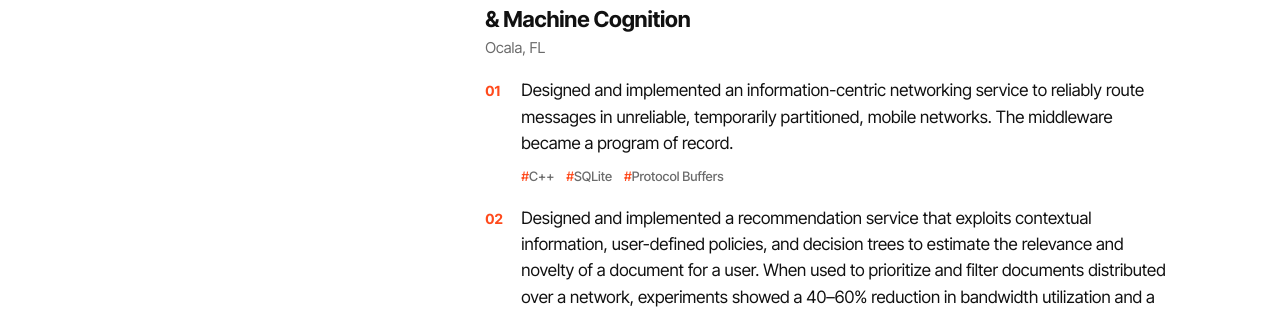
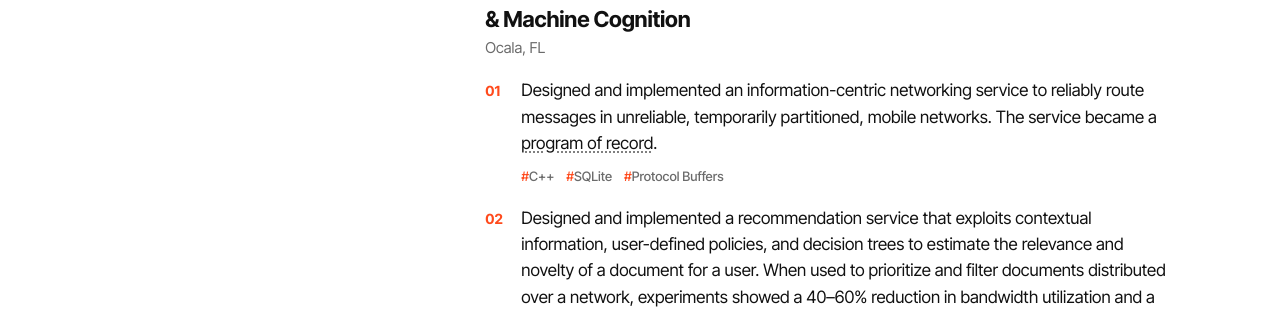
Before and after one commit to giacobenin/giacobenin.github.io, a Jekyll site: the page built from _pages/cv.md, in a window 1280 px wide. Shown: the part 1492-1801 px from the top of the page. Built offline with Jekyll 4.4.1, drawn with Linux system fonts in a browser that asks for light colours.

Commit message:
Link 'program of record' to a defined concept on the CV
Reword the IHMC bullet ('The service became a program of record'). With
no Wikidata item, the term is a schema:DefinedTerm on the CV page with
its definition as schema:description, also shown on hover.

Co-Authored-By: Claude Opus 5.5 <noreply@anthropic.com>

```diff
--- a/_data/cv.yml
+++ b/_data/cv.yml
@@ -34,7 +34,7 @@ experience:
     location: "Ocala, FL"
     dates: "May 2009 – October 2019"
     items:
-      - text: "Designed and implemented an information-centric networking service to reliably route messages in unreliable, temporarily partitioned, mobile networks. The middleware became a program of record."
+      - text: "Designed and implemented an information-centric networking service to reliably route messages in unreliable, temporarily partitioned, mobile networks. The service became a program of record."
         tags: ["C++", "SQLite", "Protocol Buffers"]
       - text: "Designed and implemented a recommendation service that exploits contextual information, user-defined policies, and decision trees to estimate the relevance and novelty of a document for a user. When used to prioritize and filter documents distributed over a network, experiments showed a 40–60% reduction in bandwidth utilization and a 4–6 fold latency reduction."
         tags: ["C++", "C4.5"]
--- a/_data/technologies.yml
+++ b/_data/technologies.yml
@@ -5,6 +5,7 @@
 #   type:     schema.org class, e.g. SoftwareApplication or ComputerLanguage
 #   provider: Wikidata ID of the organization providing it
 #   part_of:  Wikidata ID of the product it is a feature of
+#   description: definition, for concepts defined here (no Wikidata item or official page)
 # Q456157 is Amazon Web Services.
 
 # AWS services
@@ -44,3 +45,4 @@
 # occurrence of the name in CV bullets; on other pages use
 # {% include concept.html name="..." standalone=true %}.
 "Domain-Driven Design": { wikidata: Q524367, mention: true }
+"program of record": { type: DefinedTerm, mention: true, description: "A formally approved and funded government acquisition program, typically within the Department of Defense (DoD), that provides for the development, procurement, or sustainment of a specific capability, weapon system, or service." }
--- a/_includes/concept.html
+++ b/_includes/concept.html
@@ -15,7 +15,8 @@ site owner schema:knowsAbout / foaf:topic_interest it.
 {%- if include.standalone -%}
 <span prefix="schema: https://schema.org/ foaf: http://xmlns.com/foaf/0.1/" resource="{{ "/publications/" | absolute_url }}#{{ site.author.publication_name | slugify }}">
 {%- endif -%}
-<span{% if include.tag %} class="tech-tag"{% endif %} property="schema:knowsAbout foaf:topic_interest" resource="{{ cid }}" typeof="schema:{{ c.type | default: "Thing" }}"><span property="schema:name">{{ include.name | xml_escape }}</span>
+<span{% if include.tag %} class="tech-tag"{% elsif c.description %} class="defined" title="{{ c.description | xml_escape }}"{% endif %} property="schema:knowsAbout foaf:topic_interest" resource="{{ cid }}" typeof="schema:{{ c.type | default: "Thing" }}"><span property="schema:name">{{ include.name | xml_escape }}</span>
+{%- if c.description %}<meta property="schema:description" content="{{ c.description | xml_escape }}">{% endif -%}
 {%- if c.url %}<link property="schema:url schema:sameAs" href="{{ c.url }}">{% endif -%}
 {%- if c.provider %}<link property="schema:provider" href="http://www.wikidata.org/entity/{{ c.provider }}">{% endif -%}
 {%- if c.part_of %}<link property="schema:isPartOf" href="http://www.wikidata.org/entity/{{ c.part_of }}">{% endif -%}
--- a/assets/css/main.scss
+++ b/assets/css/main.scss
@@ -127,6 +127,9 @@ a {
     }
   }
 }
+// Concepts defined on the site: definition shows on hover.
+.defined { text-decoration: underline dotted $muted; text-underline-offset: 3px; cursor: help; }
+
 .tech-tags { display: block; margin-top: 6px; }
 .tech-tag {
   display: inline-block; margin-right: 12px;
```
